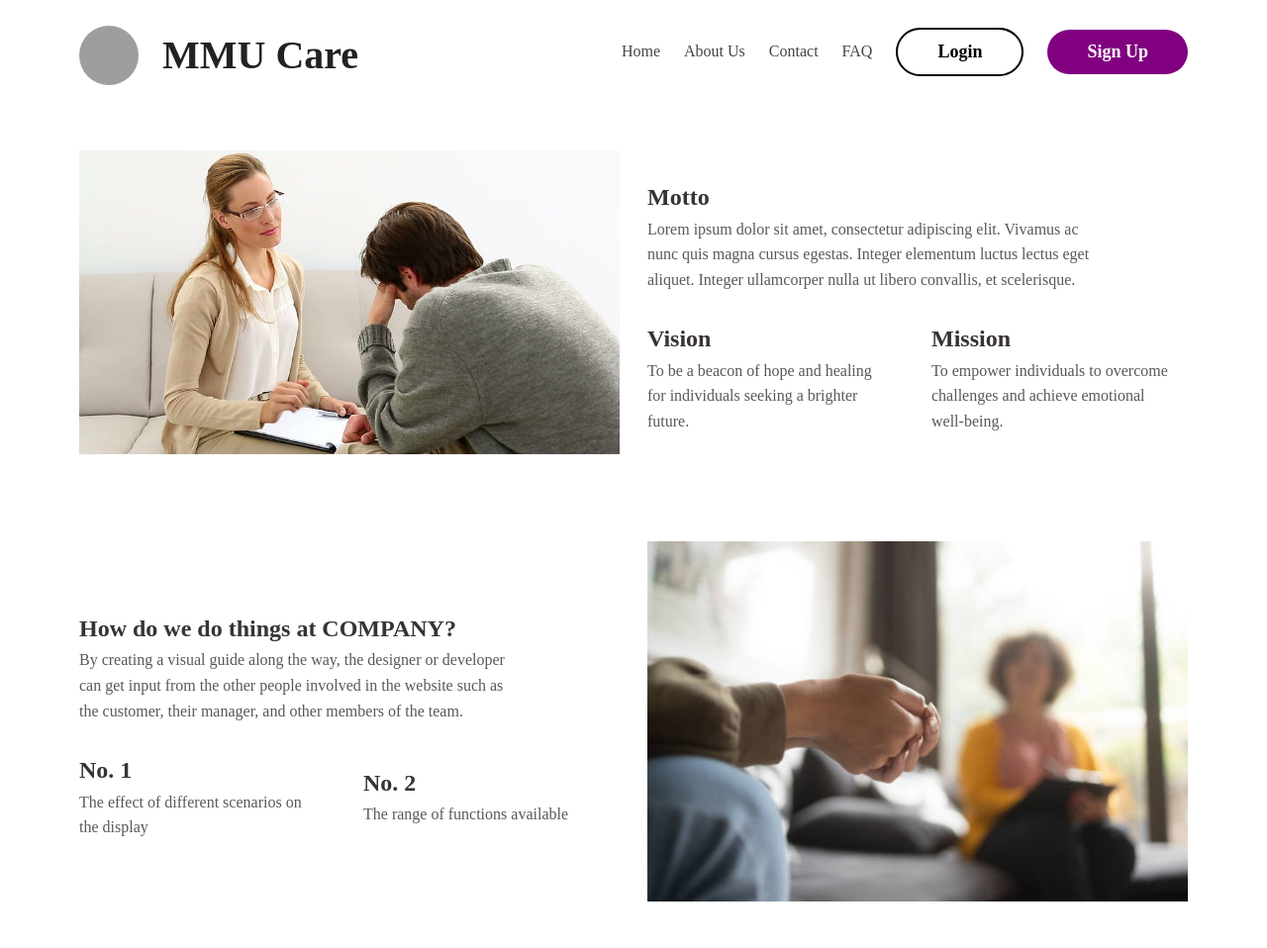
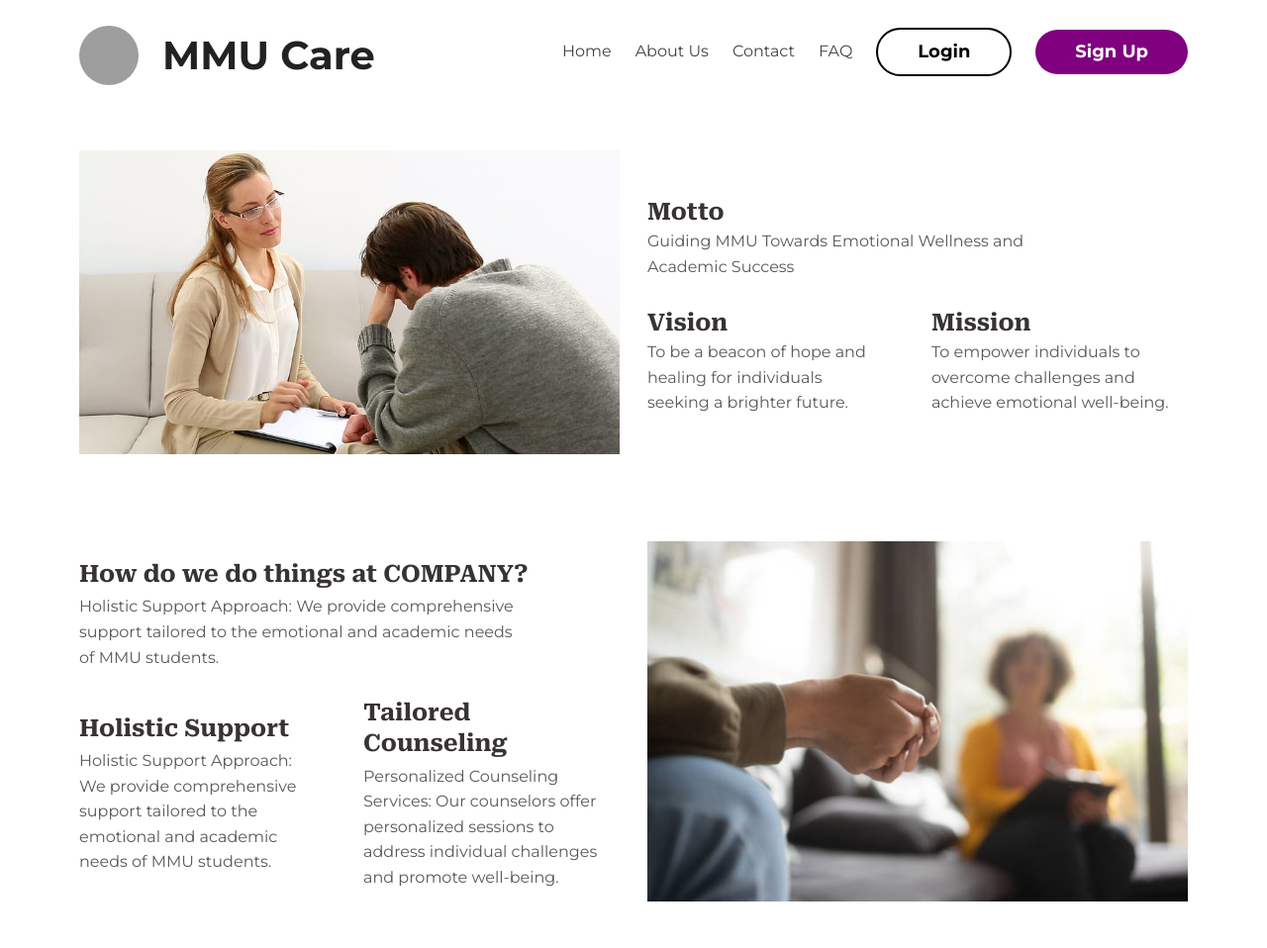
Before and after one commit to SalahAlHaismawi/Web-Development-Course, a PHP site: page /aboutus.html in a window 1280 px wide. Shown: the whole page at 99% size. Run offline with PHP 8.4, Linux system fonts and the light colour scheme; grey boxes are pictures that could not be loaded.

Commit message:
Added little bit of margining and padding
I changed the Lorem text as well

```diff
--- a/aboutus.css
+++ b/aboutus.css
@@ -1,4 +1,4 @@
-@import url("https://fonts.googleapis.com/css2?family=Montserrat:wght@500&family=Roboto+Serif:ital,opsz,wght@0,8..144,100..900;1,8..144,100..900&family=Roboto+Slab:wght@100..900&display=swap");
+@import url("https://fonts.googleapis.com/css2?family=Montserrat:ital,wght@0,100..900;1,100..900&family=Roboto+Serif:ital,opsz,wght@0,8..144,100..900;1,8..144,100..900&display=swap");
 
 * {
   margin: 0;
@@ -27,6 +27,7 @@ a {
 
 body {
   line-height: 1.6;
+  font-family: "Montserrat", sans-serif;
 }
 
 .btn {
@@ -172,10 +173,15 @@ h2 {
 
 .title {
   font-weight: 700;
-  font-size: 3.75rem;
+  font-size: 1.5rem;
   line-height: 1.3;
   overflow: hidden;
   font-family: "Roboto Serif", serif;
+  margin-bottom: 0.25rem;
+}
+
+.hero1 .title {
+  margin-bottom: 0.1rem;
 }
 
 .hero .btn-wrapper {
--- a/aboutus.html
+++ b/aboutus.html
@@ -59,23 +59,20 @@
         <div class="text-wrapper">
           <div class="wrapper grid grid--1x2">
             <header class="motto">
-              <h1>Motto</h1>
+              <h1 class="title">Motto</h1>
               <p class="description">
-                Lorem ipsum dolor sit amet, consectetur adipiscing elit. Vivamus
-                ac nunc quis magna cursus egestas. Integer elementum luctus
-                lectus eget aliquet. Integer ullamcorper nulla ut libero
-                convallis, et scelerisque.
+                Guiding MMU Towards Emotional Wellness and Academic Success
               </p>
             </header>
             <header class="">
-              <h2>Vision</h2>
+              <h2 class="title">Vision</h2>
               <p class="description">
                 To be a beacon of hope and healing for individuals seeking a
                 brighter future.
               </p>
             </header>
             <header class="">
-              <h2>Mission</h2>
+              <h2 class="title">Mission</h2>
               <p class="description">
                 To empower individuals to overcome challenges and achieve
                 emotional well-being.
@@ -92,23 +89,26 @@
       <div class="text-wrapper">
         <div class="wrapper grid grid--1x2">
           <header class="motto">
-            <h1>How do we do things at COMPANY?</h1>
+            <h1 class="title">How do we do things at COMPANY?</h1>
             <p class="description">
-              By creating a visual guide along the way, the designer or
-              developer can get input from the other people involved in the
-              website such as the customer, their manager, and other members of
-              the team.
+              Holistic Support Approach: We provide comprehensive support
+              tailored to the emotional and academic needs of MMU students.
             </p>
           </header>
           <header class="">
-            <h2>No. 1</h2>
+            <h2 class="title">Holistic Support</h2>
             <p class="description">
-              The effect of different scenarios on the display
+              Holistic Support Approach: We provide comprehensive support
+              tailored to the emotional and academic needs of MMU students.
             </p>
           </header>
           <header class="">
-            <h2>No. 2</h2>
-            <p class="description">The range of functions available</p>
+            <h2 class="title">Tailored Counseling</h2>
+            <p class="description">
+              Personalized Counseling Services: Our counselors offer
+              personalized sessions to address individual challenges and promote
+              well-being.
+            </p>
           </header>
         </div>
       </div>
```
